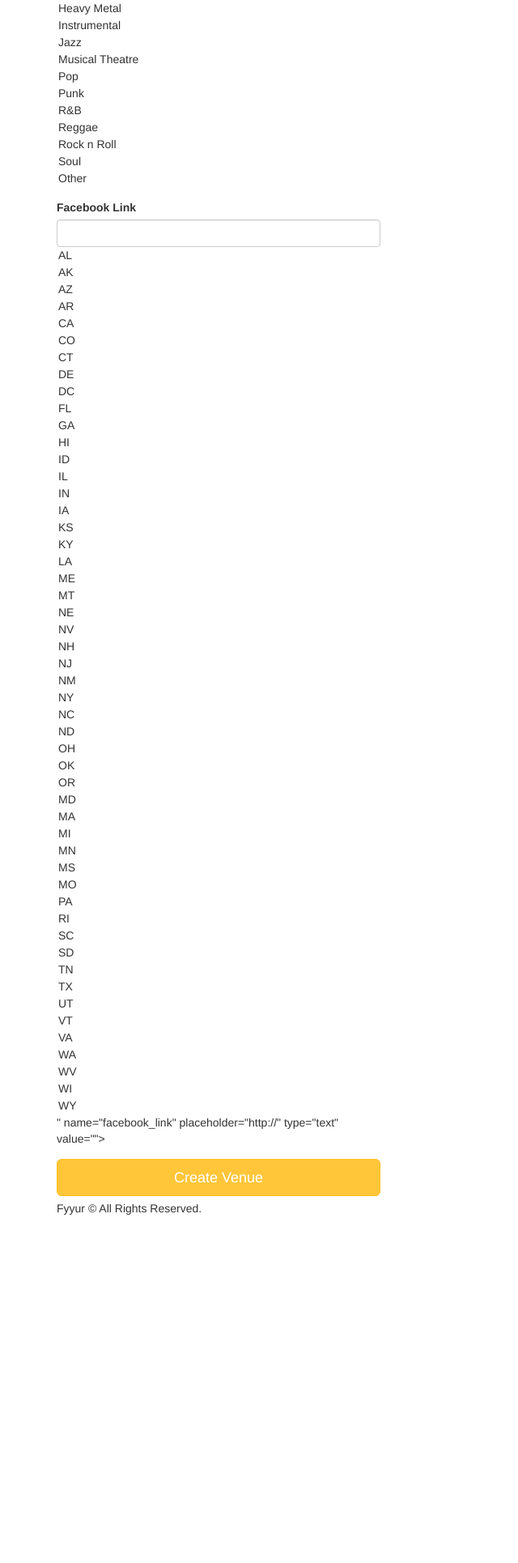
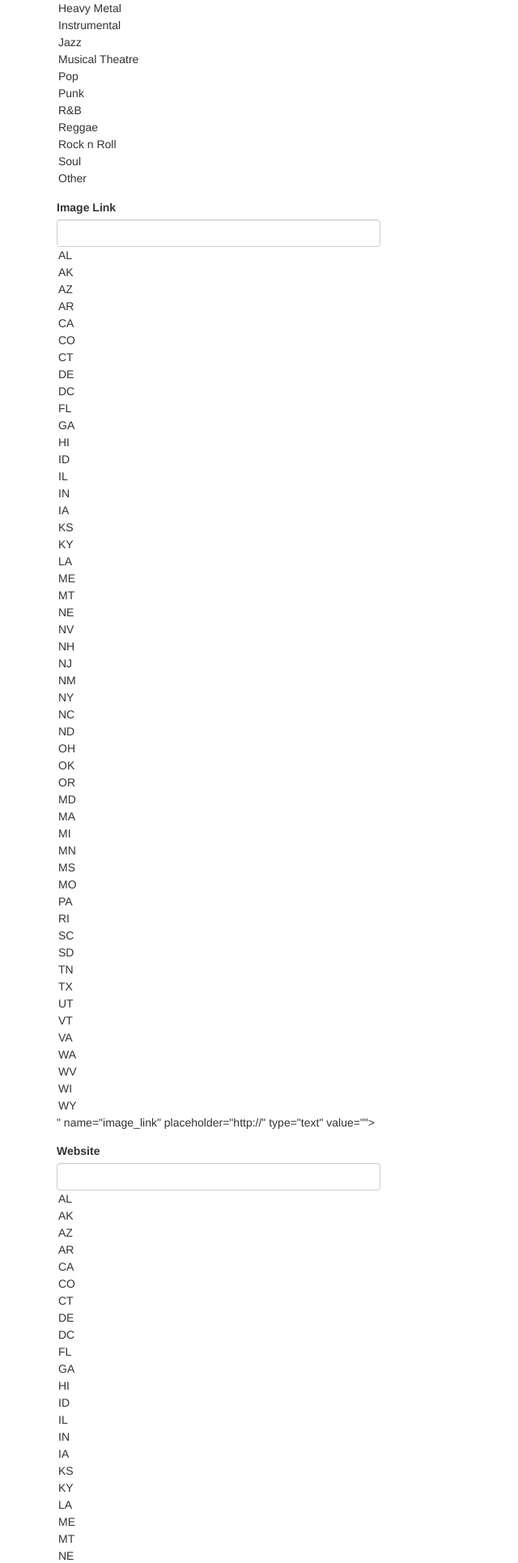
Before and after one commit to partiallymisplaced/fyyur, a Flask app: page /artists/create in a window 1280 px wide. Shown: the part 625-2555 px from the top of the page at 81% size, without its empty margins (0-640 px from the left). Before the commit the page ends 2125 px from the top, so only its background shows below. Run offline with Flask 2, Linux system fonts and the light colour scheme; some libraries are stand-ins or nearby versions.

Commit message:
Adds Artist and Venue form functionality, missing fields

```diff
--- a/app.py
+++ b/app.py
@@ -2,6 +2,7 @@
 # Imports
 #----------------------------------------------------------------------------#
 
+import sys
 import config
 import json
 import dateutil.parser
@@ -95,13 +96,14 @@
 def index():
   return render_template('pages/home.html')
 
+# TODO: [02] ------------ VENUE ROUTES ------------
 
 #  Venues
 #  ----------------------------------------------------------------
 
 @app.route('/venues')
 def venues():
-  # TODO: replace with real venues data.
+  # TODO: [02:03] READ AGGREGATE VENUES DATA
   #       num_shows should be aggregated based on number of upcoming shows per venue.
   data=[{
     "city": "San Francisco",
@@ -144,7 +146,7 @@
 @app.route('/venues/<int:venue_id>')
 def show_venue(venue_id):
   # shows the venue page with the given venue_id
-  # TODO: replace with real venue data from the venues table, using venue_id
+  # TODO: [02:02] READ VENUE DATA FROM DB
   data1={
     "id": 1,
     "name": "The Musical Hop",
@@ -235,15 +237,53 @@
 
 @app.route('/venues/create', methods=['POST'])
 def create_venue_submission():
-  # TODO: insert form data as a new Venue record in the db, instead
-  # TODO: modify data to be the data object returned from db insertion
+  form = VenueForm()
+  errors = False
+  body = {}
 
-  # on successful db insert, flash success
-  flash('Venue ' + request.form['name'] + ' was successfully listed!')
+  try:
+    response = request.form
+    venue = Venue()
+
+  # TODO: clarify why this hack
+    if 'seeking_talent' in response:
+      venue.seeking_venue = True
+    else:
+      venue.seeking_venue = False
+
+    venue.name = response['name']
+    venue.address = response['address']
+    venue.city = response['city']
+    venue.state = response['state']
+    venue.phone = response['phone']
+    venue.genres = response['genres']
+    venue.image_link = response['image_link']
+    venue.website = response['website']
+    venue.facebook_link = response['facebook_link']
+    venue.seeking_description = response['seeking_description']
+
+    db.session.add(venue)
+    db.session.commit()
+
+    body['name'] = venue.name
+
+  except:
+    errors = True
+    db.session.rollback()
+    print(sys.exc_info())
+
+  finally:
+    db.session.close()
+
+  if errors:
+    abort(400)
+
+  else:
+    flash('Venue ' + body['name'] + ' was successfully listed!')
+    return render_template('pages/home.html')
+
   # TODO: on unsuccessful db insert, flash an error instead.
-  # e.g., flash('An error occurred. Venue ' + data.name + ' could not be listed.')
-  # see: http://flask.pocoo.org/docs/1.0/patterns/flashing/
-  return render_template('pages/home.html')
+  # e.g., flash('An error occurred. Artist ' + data.name + ' could not be listed.')
 
 @app.route('/venues/<venue_id>', methods=['DELETE'])
 def delete_venue(venue_id):
@@ -254,11 +294,13 @@
   # clicking that button delete it from the db then redirect the user to the homepage
   return None
 
+# TODO: [01] ------------ ARTIST ROUTES ------------
+
 #  Artists
 #  ----------------------------------------------------------------
 @app.route('/artists')
+# TODO: [01:03] READ AGGREGATE ARTISTS DATA
 def artists():
-  # TODO: replace with real data returned from querying the database
   data=[{
     "id": 4,
     "name": "Guns N Petals",
@@ -289,7 +331,7 @@
 @app.route('/artists/<int:artist_id>')
 def show_artist(artist_id):
   # shows the venue page with the given venue_id
-  # TODO: replace with real venue data from the venues table, using venue_id
+  # TODO: [01:02] READ ARTIST DATA FROM DB
   data1={
     "id": 4,
     "name": "Guns N Petals",
@@ -428,15 +470,52 @@
 
 @app.route('/artists/create', methods=['POST'])
 def create_artist_submission():
-  # called upon submitting the new artist listing form
-  # TODO: insert form data as a new Venue record in the db, instead
-  # TODO: modify data to be the data object returned from db insertion
+  form = ArtistForm()
+  errors = False
+  body = {}
 
-  # on successful db insert, flash success
-  flash('Artist ' + request.form['name'] + ' was successfully listed!')
+  try:
+    response = request.form
+    artist = Artist()
+
+  # TODO: clarify why this hack
+    if 'seeking_venue' in response:
+      artist.seeking_venue = True
+    else:
+      artist.seeking_venue = False
+
+    artist.name = response['name']
+    artist.city = response['city']
+    artist.state = response['state']
+    artist.phone = response['phone']
+    artist.genres = response['genres']
+    artist.image_link = response['image_link']
+    artist.website = response['website']
+    artist.facebook_link = response['facebook_link']
+    artist.seeking_description = response['seeking_description']
+
+    db.session.add(artist)
+    db.session.commit()
+
+    body['name'] = artist.name
+
+  except:
+    errors = True
+    db.session.rollback()
+    print(sys.exc_info())
+
+  finally:
+    db.session.close()
+
+  if errors:
+    abort(400)
+
+  else:
+    flash('Artist ' + body['name'] + ' was successfully listed!')
+    return render_template('pages/home.html')
+
   # TODO: on unsuccessful db insert, flash an error instead.
   # e.g., flash('An error occurred. Artist ' + data.name + ' could not be listed.')
-  return render_template('pages/home.html')
 
 
 #  Shows
@@ -445,7 +524,7 @@
 @app.route('/shows')
 def shows():
   # displays list of shows at /shows
-  # TODO: replace with real venues data.
+  # TODO: replace with real show data.
   #       num_shows should be aggregated based on number of upcoming shows per venue.
   data=[{
     "venue_id": 1,
@@ -487,7 +566,6 @@
 
 @app.route('/shows/create')
 def create_shows():
-  # renders form. do not touch.
   form = ShowForm()
   return render_template('forms/new_show.html', form=form)
 
--- a/forms.py
+++ b/forms.py
@@ -120,7 +120,7 @@
         'facebook_link', validators=[URL()]
     )
     seeking_talent = BooleanField(
-        'seeking_talent',
+        'seeking_talent', default=False
     )
     seeking_description = StringField(
         'seeeking_description'
@@ -227,7 +227,7 @@
         'facebook_link', validators=[URL()]
     )
     seeking_venue = BooleanField(
-        'seeking_venue',
+        'seeking_venue', default=False
     )
     seeking_description = StringField(
         'seeeking_description'
--- a/templates/forms/new_artist.html
+++ b/templates/forms/new_artist.html
@@ -29,10 +29,26 @@
         {{ form.genres(class_ = 'form-control', placeholder='Genres, separated by commas', id=form.state, autofocus = true) }}
       </div>
       <div class="form-group">
-          <label for="genres">Facebook Link</label>
+        <label for="image_link">Image Link</label>
+        {{ form.image_link(class_ = 'form-control', placeholder='http://', id=form.state, autofocus = true) }}
+      </div>
+      <div class="form-group">
+        <label for="website">Website</label>
+        {{ form.website(class_ = 'form-control', placeholder='http://', id=form.state, autofocus = true) }}
+      </div>
+      <div class="form-group">
+          <label for="facebook_link">Facebook Link</label>
           {{ form.facebook_link(class_ = 'form-control', placeholder='http://', id=form.state, autofocus = true) }}
-        </div>
-      <input type="submit" value="Create Venue" class="btn btn-primary btn-lg btn-block">
+      </div>
+      <div class="form-check">
+        {{ form.seeking_venue }}
+        <label for="seeking_venue" class="form-check-label">Looking for a venue</label>
+      </div>
+      <div class="form-group">
+        <label for="seeking_description">Message to venues</label>
+        {{ form.seeking_description(class_ = 'form-control', id=form.state, autofocus = true) }}
+      </div>
+      <input type="submit" value="Post Artist" class="btn btn-primary btn-lg btn-block">
     </form>
   </div>
 {% endblock %}
```
Also changed, not shown: templates/forms/new_venue.html (+19 -3 lines).
